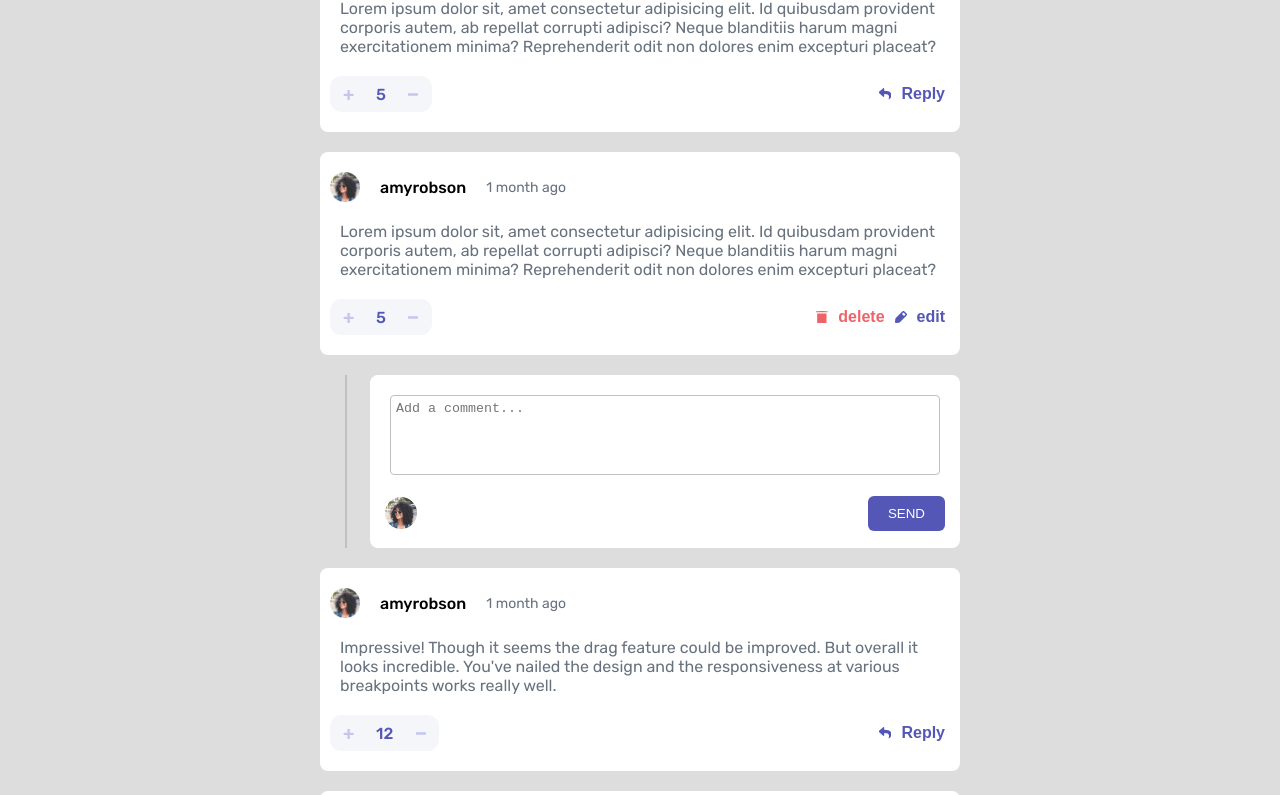
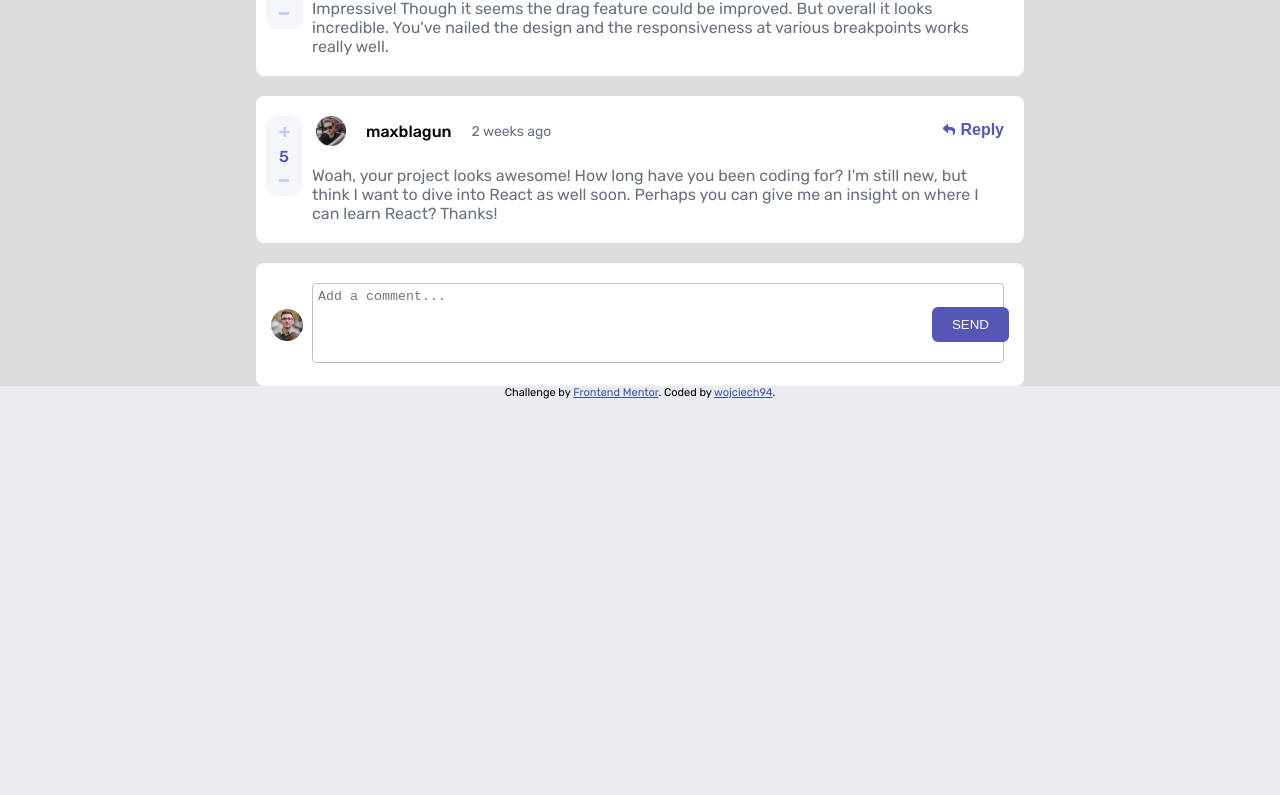
Before and after one commit to wojciech94/Interactive-Comments-Section, a website: page index.html in a window 1280 px wide. Shown: the part 91-886 px from the top of the page. After the commit the page ends 800 px from the top, so only its background shows below. Drawn offline with Linux system fonts and the light colour scheme.

Commit message:
Added dynamic comments

```diff
--- a/index.html
+++ b/index.html
@@ -18,7 +18,7 @@
 
 <body>
   <main class="container">
-    <div class="comment-box">
+    <!-- <div class="comment-box">
       <div class="comment-box__header">
         <img class="comment-box__header__image" src="./src/img/image-amyrobson.png" alt="Post author"></img>
         <div class="comment-box__header__name">amyrobson</div>
@@ -39,7 +39,7 @@
         </div>
         <button class="comment-box__edit__reply">
           <div class="comment-icon comment-box__edit__reply__icon"></div>
-          <p class="comment-box__edit__reply__text">Reply</p>
+          <p class="comment-box__edit__reply__text">reply</p>
         </button>
       </div>
     </div>
@@ -80,7 +80,7 @@
     </div>
     <div class="comment-box comment-response">
       <div class="comment-box__text">
-        <textarea autosize class='comment-box__text__input' name="comment" id="0"
+        <textarea class='comment-box__text__input' name="comment" id="0"
           placeholder="Add a comment..."></textarea>
       </div>
       <div class="comment-box__footer">
@@ -89,7 +89,7 @@
           <button class="comment-box__footer__submit__btn">SEND</button>
         </div>
       </div>
-    </div>
+    </div> -->
   </main>
   <footer class="attribution">
     Challenge by <a href="https://www.frontendmentor.io?ref=challenge" target="_blank">Frontend Mentor</a>.
--- a/src/css/style.css
+++ b/src/css/style.css
@@ -16,7 +16,6 @@ p {
 .comment-icon {
   width: 12px;
   height: 12px;
-  margin: 5px;
   background-position: center;
   background-size: cover;
   background-repeat: no-repeat;
@@ -44,7 +43,7 @@ body .container .comment-box {
   align-items: center;
   margin-top: 20px;
   padding: 10px 0;
-  width: 50%;
+  width: 75%;
   max-width: 768px;
   min-width: 360px;
   height: 100%;
@@ -70,7 +69,8 @@ body .container .comment-box__header__name {
 body .container .comment-box__header__owner {
   font-weight: 500;
   font-size: 1.6rem;
-  padding: 3px;
+  padding: 3px 5px;
+  margin: 0 5px;
   border-radius: 3px;
   color: #fff;
   background-color: hsl(238deg, 40%, 52%);
@@ -164,6 +164,7 @@ body .container .comment-box__edit__manage {
   align-items: center;
 }
 body .container .comment-box__edit__manage__item {
+  margin: 0 5px;
   display: flex;
   align-items: center;
   border: none;
@@ -235,4 +236,42 @@ body .attribution a {
   color: hsl(228deg, 45%, 44%);
 }
 
+@media (min-width: 992px) {
+  body .container .comment-box {
+    position: relative;
+  }
+  body .container .comment-box__header {
+    padding: 0 50px;
+  }
+  body .container .comment-box__text {
+    padding: 10px 20px 10px 56px;
+  }
+  body .container .comment-box__edit {
+    position: absolute;
+    left: 0;
+    top: 0;
+    height: 80px;
+  }
+  body .container .comment-box__edit__vote {
+    position: absolute;
+    height: 100%;
+    top: 25%;
+    flex-direction: column;
+  }
+  body .container .comment-box__edit__reply {
+    position: absolute;
+    right: 15px;
+    top: 25px;
+  }
+  body .container .comment-box__edit__manage {
+    position: absolute;
+    right: 15px;
+    top: 25px;
+  }
+  body .container .comment-box__footer {
+    position: absolute;
+    height: 100%;
+  }
+}
+
 /*# sourceMappingURL=style.css.map */
--- a/src/js/main.js
+++ b/src/js/main.js
@@ -4,22 +4,21 @@
 // textarea.style.height = Number(scHeight)
 
 const container = document.querySelector('.container')
-const send = document.querySelector('.comment-box__footer__submit__btn')
+let sendBtn = document.querySelector('.comment-box__footer__submit__btn')
 
 let data1
 let user1
 let comments
-
-const addBox = () => {}
 
 const fetchData = () => {
 	fetch('data.json')
 		.then(response => response.json())
 		.then(data => {
 			data1 = data
-			user1 = data1.currentUser.username
+			user1 = data1.currentUser
 			comments = data1.comments
 			getComments(comments)
+			createAddCommentPart()
 		})
 }
 
@@ -37,16 +36,21 @@ const getComments = comments => {
 		if (replies.length > 0) {
 			console.log('Create reply')
 		}
-		const boxDiv = document.createElement('div')
-		const headerPart = createHeaderPart(image, name, createdDate)
-		const textPart = createTextPart(content)
-		const editPart = createEditPart(score)
-		boxDiv.classList.add('comment-box')
-		container.appendChild(boxDiv)
-		boxDiv.appendChild(headerPart)
-		boxDiv.appendChild(textPart)
-		boxDiv.appendChild(editPart)
+		createComment(image, name, createdDate, content, score)
 	})
+}
+
+function createComment(image, name, date, content, score = 0) {
+	const boxDiv = document.createElement('div')
+	const headerPart = createHeaderPart(image, name, date)
+	const textPart = createTextPart(content)
+	const editPart = createEditPart(score, name)
+	boxDiv.classList.add('comment-box')
+	boxDiv.appendChild(headerPart)
+	boxDiv.appendChild(textPart)
+	boxDiv.appendChild(editPart)
+	container.appendChild(boxDiv)
+	return boxDiv
 }
 
 function createHeaderPart(imgSrc, name, update) {
@@ -61,7 +65,7 @@ function createHeaderPart(imgSrc, name, update) {
 	nameDiv.textContent = name
 	headerDiv.append(img)
 	headerDiv.append(nameDiv)
-	if (user1 === name) {
+	if (user1.name === name) {
 		const ownerDiv = document.createElement('div')
 		ownerDiv.classList.add('comment-box__header__owner')
 		ownerDiv.textContent = 'you'
@@ -95,7 +99,7 @@ function createEditPart(score, name) {
 	voteStats.textContent = score
 	const voteMinus = document.createElement('button')
 	voteMinus.classList.add('comment-box__edit__vote--minus')
-	if (user1 === name) {
+	if (user1.username === name) {
 		const manageDiv = document.createElement('div')
 		manageDiv.classList.add('comment-box__edit__manage')
 		const delBtn = document.createElement('button')
@@ -106,7 +110,7 @@ function createEditPart(score, name) {
 		delIcon.classList.add('comment-box__edit__manage__item--delete__icon')
 		const delText = document.createElement('p')
 		delText.classList.add('comment-box__edit__manage__item--delete__text')
-		delText.textContent = 'DELETE'
+		delText.textContent = 'Delete'
 		const editBtn = document.createElement('button')
 		editBtn.classList.add('comment-box__edit__manage__item')
 		editBtn.classList.add('comment-box__edit__manage__item--edit')
@@ -115,7 +119,7 @@ function createEditPart(score, name) {
 		editIcon.classList.add('comment-box__edit__manage__item--edit__icon')
 		const editText = document.createElement('p')
 		editText.classList.add('comment-box__edit__manage__item--edit__text')
-		editText.textContent = 'EDIT'
+		editText.textContent = 'Edit'
 		editPart.append(voteDiv, manageDiv)
 		manageDiv.append(delBtn, editBtn)
 		delBtn.append(delIcon, delText)
@@ -137,5 +141,49 @@ function createEditPart(score, name) {
 	return editPart
 }
 
-send.addEventListener('click', addBox)
+const pushComment = () => {
+	const now = new Date().getTime()
+	const input = document.querySelector('.comment-box__text__input')
+	const content = input.value
+	input.value = ''
+	const addCommentBox = document.querySelector('.add-comment')
+	const newComment = createComment(user1.image.png, user1.username, now, content, 0)
+	container.insertBefore(newComment, addCommentBox)
+}
+
+const createAddCommentPart = () => {
+	const commentBox = document.createElement('div')
+	commentBox.classList.add('comment-box')
+	commentBox.classList.add('add-comment')
+	//comment-box ponizej zamienic na add-comment (+w cssie)
+	const commentText = document.createElement('div')
+	commentText.classList.add('comment-box__text')
+	const commentFooter = document.createElement('div')
+	const textArea = document.createElement('textarea')
+	textArea.name = 'comment'
+	textArea.id = '0'
+	textArea.placeholder = 'Add a comment...'
+	textArea.classList.add('comment-box__text__input')
+	commentFooter.classList.add('comment-box__footer')
+	const footerImg = document.createElement('img')
+	footerImg.classList.add('comment-box__footer__image')
+	footerImg.alt = 'Post owner'
+	footerImg.src = user1.image.png
+	const submitDiv = document.createElement('div')
+	submitDiv.classList.add('comment-box__footer__submit')
+	const submitBtn = document.createElement('button')
+	submitBtn.classList.add('comment-box__footer__submit__btn')
+	submitBtn.textContent = 'SEND'
+
+	container.append(commentBox)
+	commentBox.append(commentText, commentFooter)
+	commentText.append(textArea)
+	commentFooter.append(footerImg, submitDiv)
+	submitDiv.append(submitBtn)
+
+	sendBtn = submitBtn
+	sendBtn.addEventListener('click', pushComment)
+}
+
+// send.addEventListener('click', addBox)
 document.addEventListener('DOMContentLoaded', fetchData)
```
Also changed, not shown: 1 other file.
